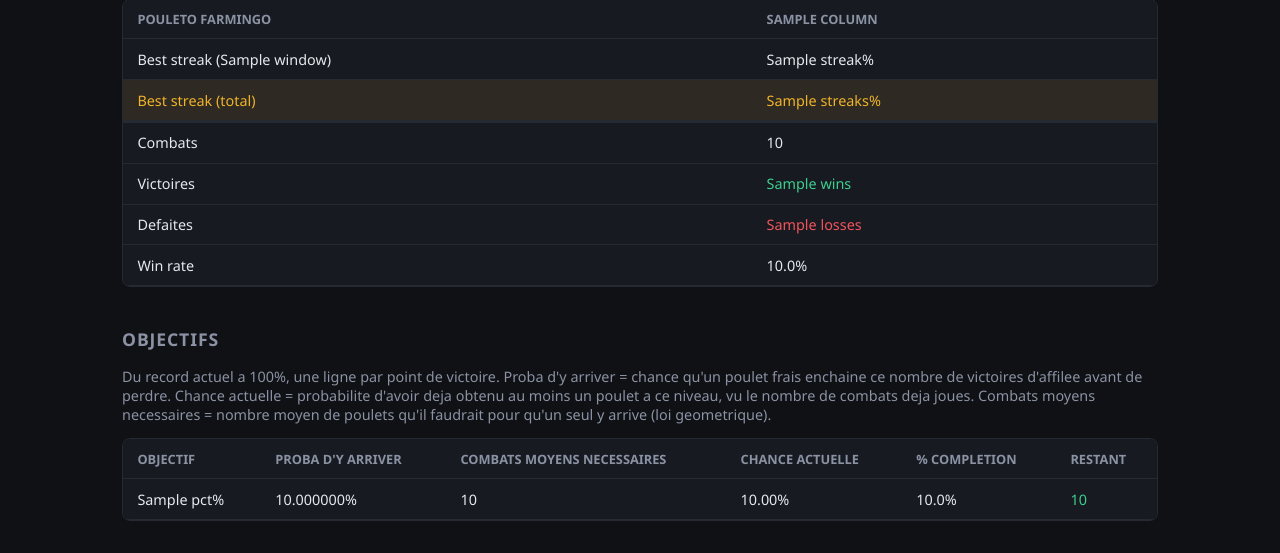
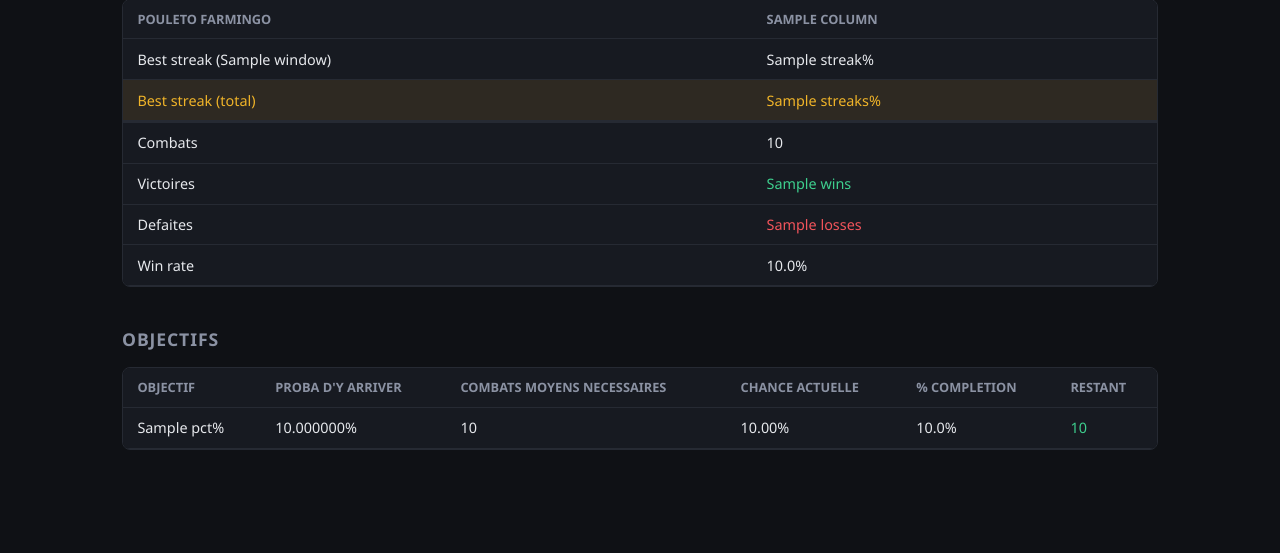
Before and after one commit to RedDTG/golden-chicken-website, a FastAPI app: template templates/farming.html in a window 1280 px wide. Shown: the part 385-938 px from the top of the page. After the commit the page ends 835 px from the top, so only its background shows below. Run offline with FastAPI, Linux system fonts and the light colour scheme; the template is opened without the code that fills it: most values are stand-ins (such as "Sample title", 1, 10 or a date in 2020).

Commit message:
style: Remove the explanatory text under the Objectifs title
Co-Authored-By: Claude Sonnet 5 <noreply@anthropic.com>

```diff
--- a/templates/farming.html
+++ b/templates/farming.html
@@ -83,7 +83,6 @@
 </div>
 
 <h2>Objectifs</h2>
-<p class="hint">Du record actuel a 100%, une ligne par point de victoire. Proba d'y arriver = chance qu'un poulet frais enchaine ce nombre de victoires d'affilee avant de perdre. Chance actuelle = probabilite d'avoir deja obtenu au moins un poulet a ce niveau, vu le nombre de combats deja joues. Combats moyens necessaires = nombre moyen de poulets qu'il faudrait pour qu'un seul y arrive (loi geometrique).</p>
 <div class="table-wrap">
 <table>
     <thead>
```
